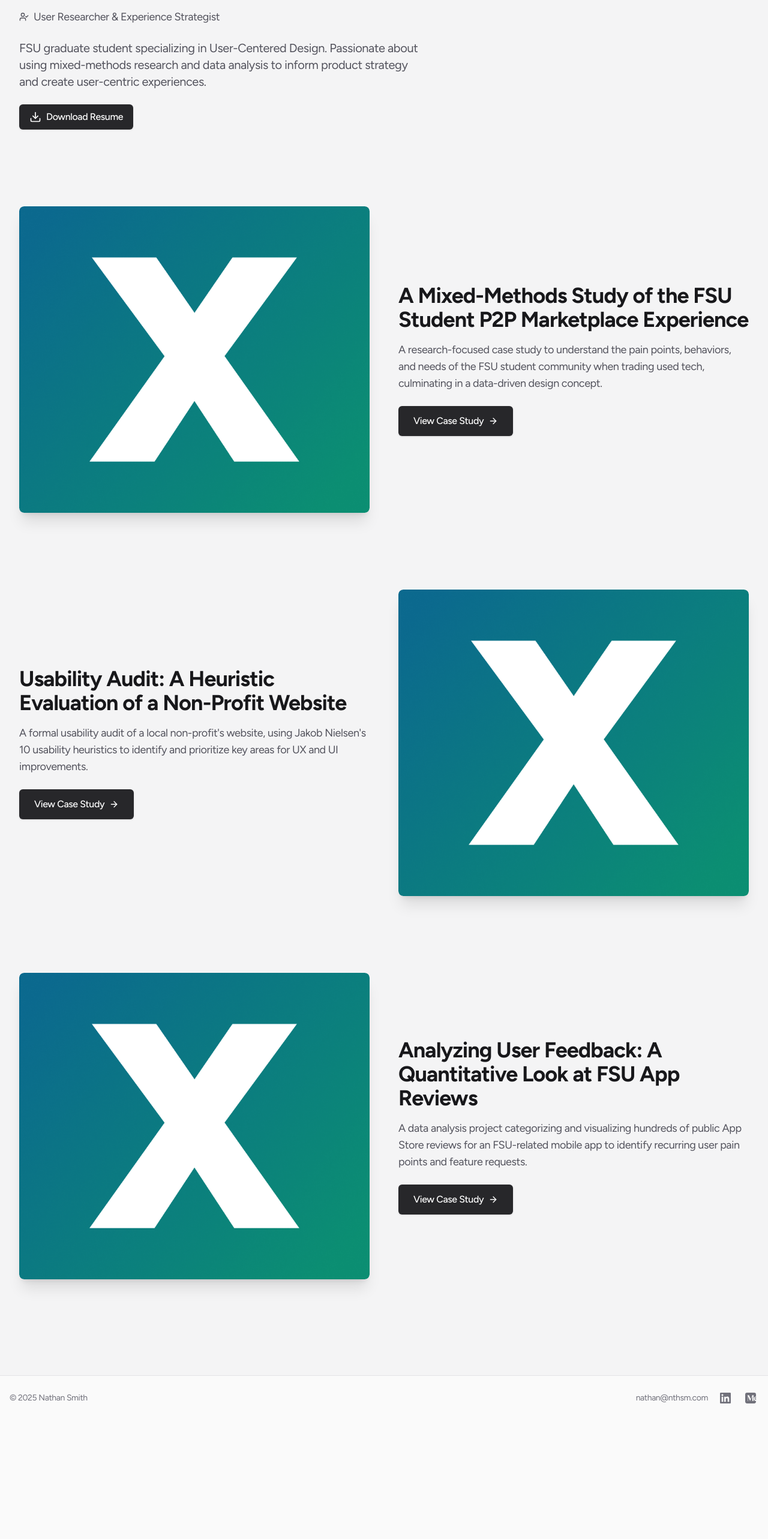
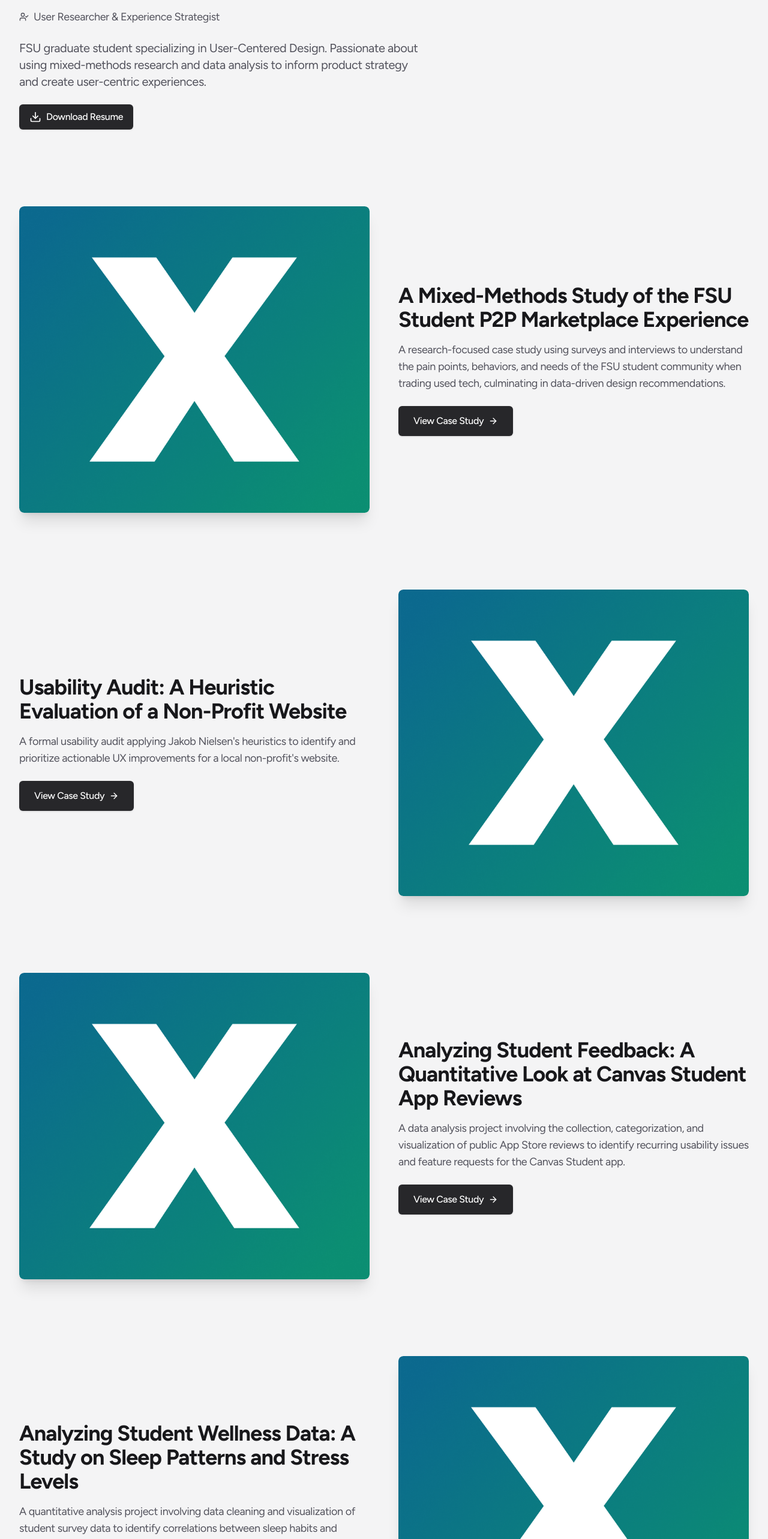
Before and after one commit to nthsm/portfolio, a Next.js app: page / in a window 1280 px wide. Shown: the part 234-2800 px from the top of the page at 60% size. Before the commit the page ends 2602 px from the top, so only its background shows below. Built offline with nearby package versions, Linux system fonts and the light colour scheme.

Commit message:
Update data.ts

```diff
--- a/app/data.ts
+++ b/app/data.ts
@@ -19,7 +19,7 @@ export const PROJECTS: Project[] = [
   {
     name: 'A Mixed-Methods Study of the FSU Student P2P Marketplace Experience',
     description:
-      'A research-focused case study to understand the pain points, behaviors, and needs of the FSU student community when trading used tech, culminating in a data-driven design concept.',
+      'A research-focused case study using surveys and interviews to understand the pain points, behaviors, and needs of the FSU student community when trading used tech, culminating in data-driven design recommendations.',
     link: '/circuit-source',
     image: '/placeholder.png',
     id: 'project1',
@@ -27,18 +27,26 @@ export const PROJECTS: Project[] = [
    {
     name: 'Usability Audit: A Heuristic Evaluation of a Non-Profit Website',
     description:
-      "A formal usability audit of a local non-profit's website, using Jakob Nielsen's 10 usability heuristics to identify and prioritize key areas for UX and UI improvements.",
-    link: '/itsmeowornever',
+      "A formal usability audit applying Jakob Nielsen's heuristics to identify and prioritize actionable UX improvements for a local non-profit's website.",
+    link: '/its-meow-or-never',
     image: '/placeholder.png',
     id: 'project2',
   },
   {
-    name: 'Analyzing User Feedback: A Quantitative Look at FSU App Reviews',
+    name: 'Analyzing Student Feedback: A Quantitative Look at Canvas Student App Reviews',
     description:
-      'A data analysis project categorizing and visualizing hundreds of public App Store reviews for an FSU-related mobile app to identify recurring user pain points and feature requests.',
-    link: '/ludos',
+      'A data analysis project involving the collection, categorization, and visualization of public App Store reviews to identify recurring usability issues and feature requests for the Canvas Student app.',
+    link: '/canvas-review-analysis',
     image: '/placeholder.png',
     id: 'project3',
+  },
+  {
+    name: 'Analyzing Student Wellness Data: A Study on Sleep Patterns and Stress Levels',
+    description:
+      'A quantitative analysis project involving data cleaning and visualization of student survey data to identify correlations between sleep habits and reported stress levels.',
+    link: '/student-wellness-study',
+    image: '/placeholder.png',
+    id: 'project4',
   },
 ]
 
```
